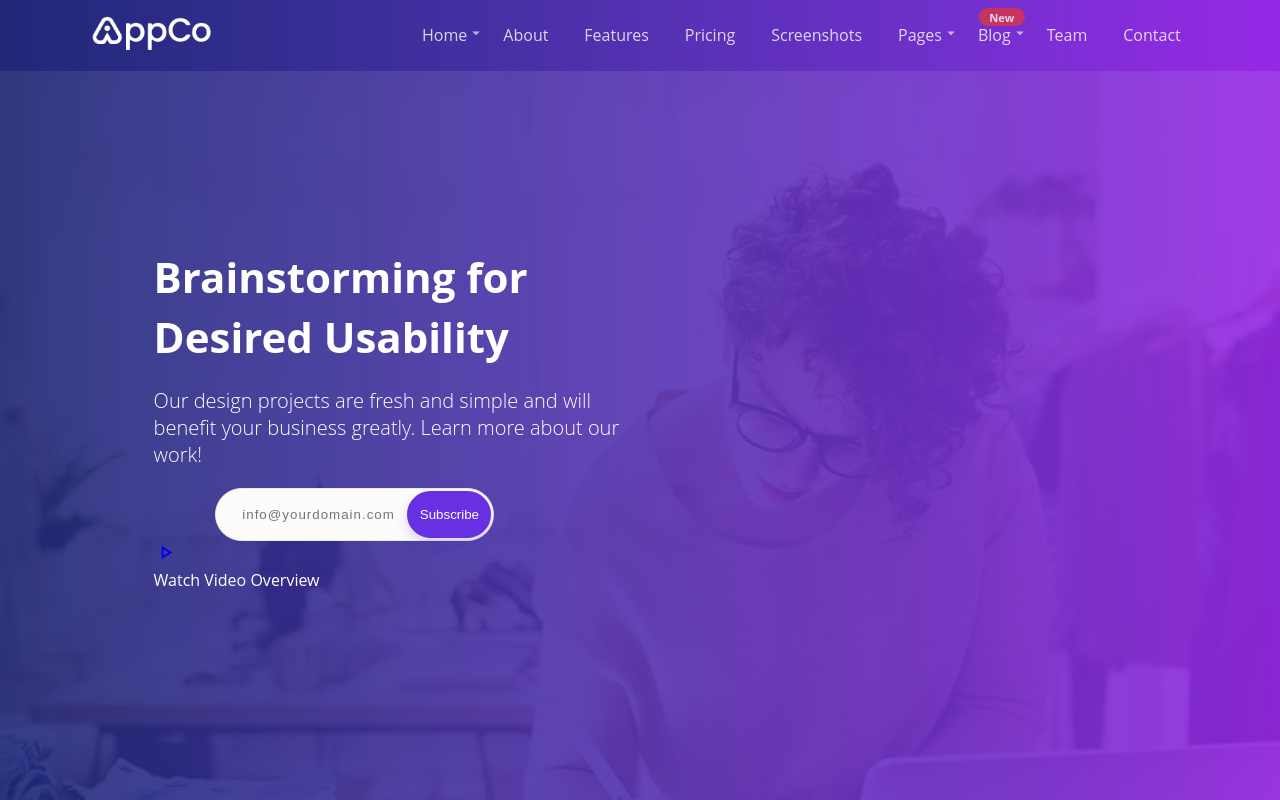
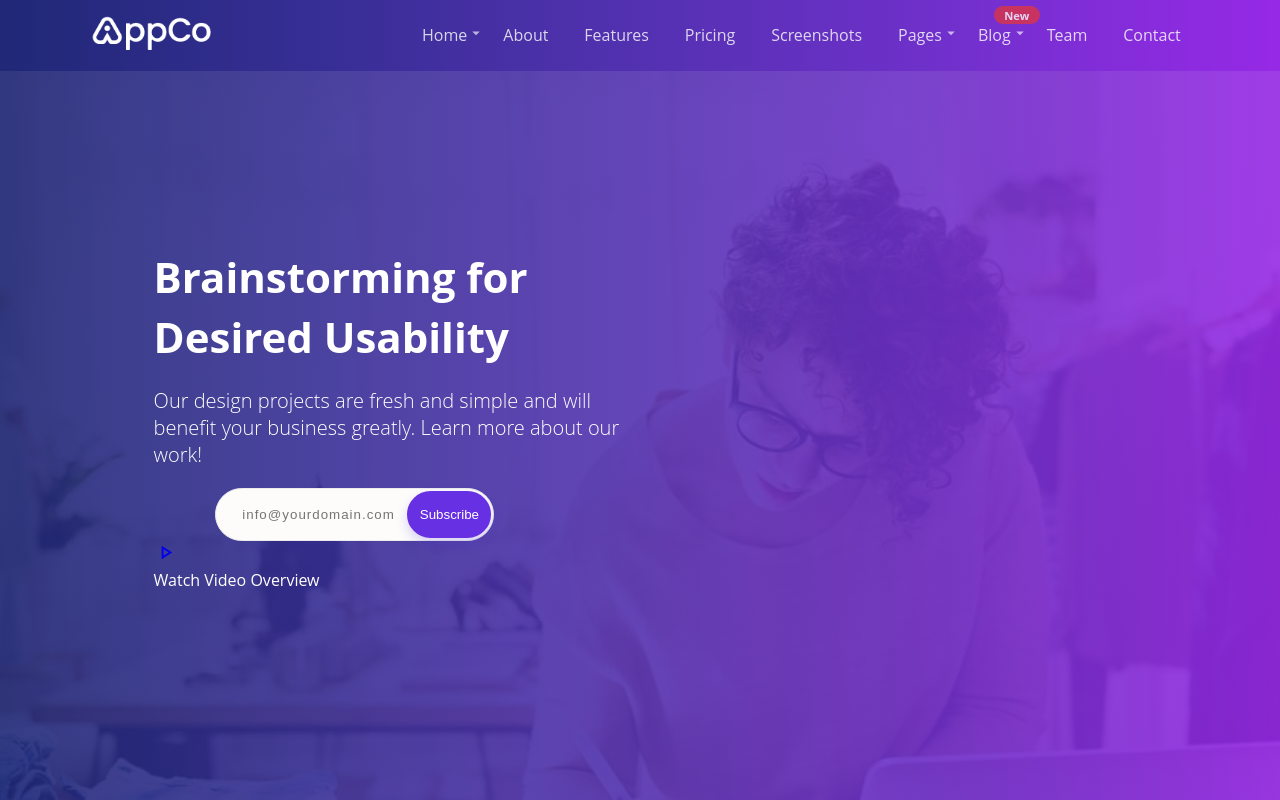
Before and after one commit to datdhomegatheme/landingpage-hieu, a React (Create React App) app in the folder my-app/: page / in a window 1280 px wide. Shown: the top 800 px of the page. Built offline with nearby package versions, Linux system fonts and the light colour scheme.

Commit message:
3. Content trong submenu

```diff
--- a/my-app/src/assets/Styles/Header/_index.scss
+++ b/my-app/src/assets/Styles/Header/_index.scss
@@ -102,8 +102,8 @@
 
                     .submenu-item__new {
                         position: absolute;
-                        top: 36px;
-                        right: 83px;
+                        top: 39px;
+                        right: 66px;
                         background-color: #ffc107;
                         line-height: 19px;
                         width: 39px;
@@ -128,8 +128,8 @@
 
             .item__new {
                 position: absolute;
-                top: -16px;
-                right: -6px;
+                top: -18px;
+                right: -21px;
                 background-color: #dc3545;
                 width: 46px;
                 height: 16px;
```
